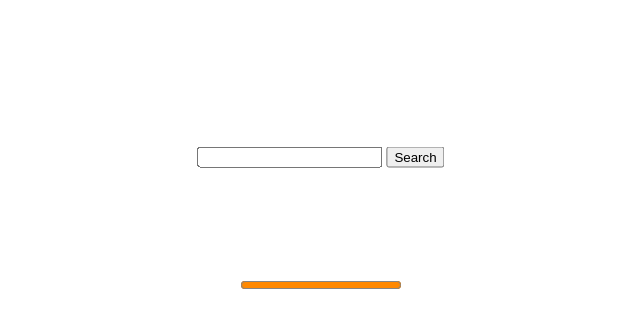
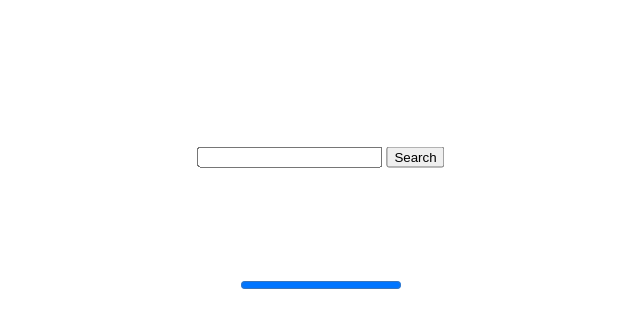
Before and after one commit to Rudxain/Collatz-finder.js, a plain HTML site: page index.html in a window 1280 px wide. Shown: the part 243-570 px from the top of the page, without its empty margins (319-959 px from the left). Drawn offline with Linux system fonts and the light colour scheme.

Commit message:
More neutral colors

```diff
--- a/index.html
+++ b/index.html
@@ -19,7 +19,6 @@
 
 	<meta name=viewport content='width=device-width, initial-scale=1'>
 	<meta name=color-scheme content='light dark'>
-	<meta name=theme-color content=#f80>
 	<style>
 		.center {
 			position: absolute;
@@ -31,11 +30,6 @@
 		#hd { top: 25% }
 
 		#mainprog { top: 66% }
-
-		progress {
-			color: #f80;
-			accent-color: #f80
-		}
 	</style>
 	<script src=lib.js></script>
 </head>
```
Also changed, not shown: m.webmanifest.
